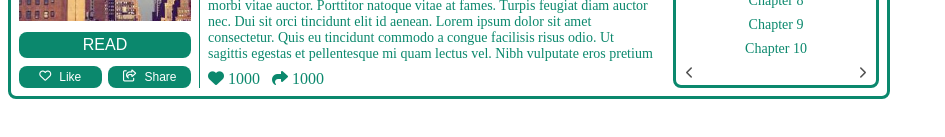
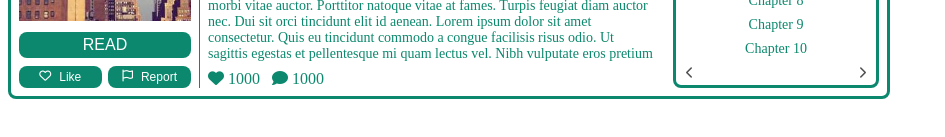
Before and after one commit to DuckDoesStuff/SE101-novelist, a React (Create React App) app in the folder source/src/: page / in a window 1280 px wide. Shown: the part 227-364 px from the top of the page, without its empty margins (0-945 px from the left). Built offline with nearby package versions, Linux system fonts and the light colour scheme; a web font is replaced by a local one.

Commit message:
delete share, add report button

```diff
--- a/source/src/src/modules/NovelView/components/ViewCard.js
+++ b/source/src/src/modules/NovelView/components/ViewCard.js
@@ -34,7 +34,7 @@ const ViewCard = () => {
                     <Button>READ</Button>
                     <div className='ViewCardButtonInteract'>
                         <Button><i class="fa-regular fa-heart"></i>Like</Button>
-                        <Button><i class="fa-regular fa-share-from-square"></i>Share</Button>
+                        <Button><i class="fa-regular fa-flag"></i>Report</Button>
                     </div>
                 </div>
             </div>
@@ -55,7 +55,7 @@ const ViewCard = () => {
                 </div>
                 <div className='NovelReact'>
                     <div className='react'><i class="fa-solid fa-heart"></i>1000</div>
-                    <div className='react'><i class="fa-solid fa-share"></i>1000</div>
+                    <div className='react'><i class="fa-solid fa-comment"></i>1000</div>
                 </div>
             </div>
 
```
